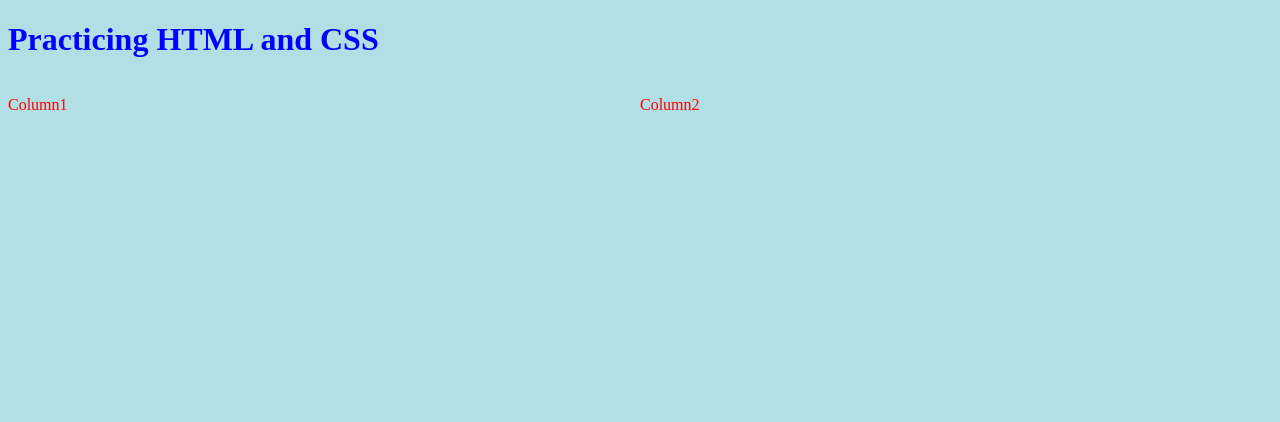
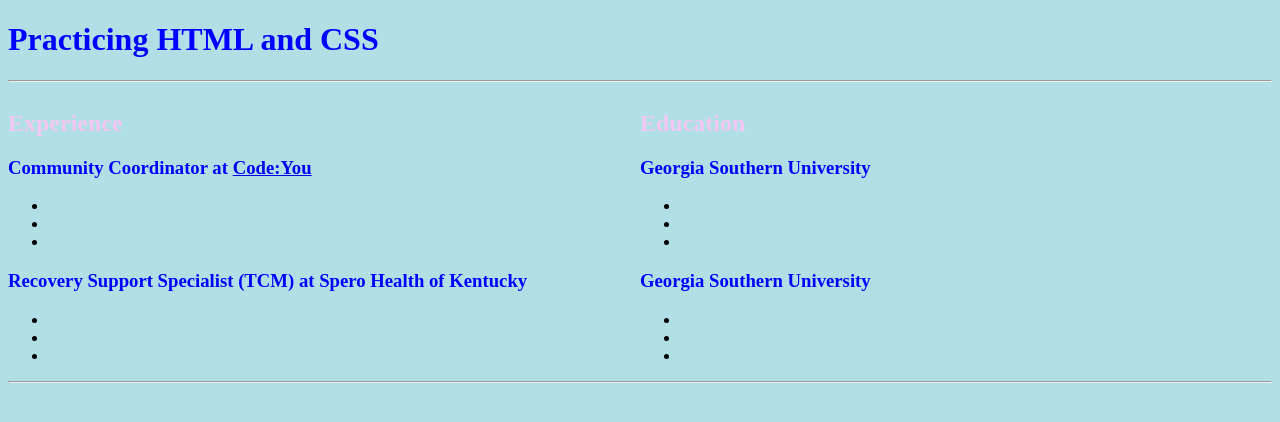
Before and after one commit to KaleeHoward/KaleeHoward, a plain HTML site: page index.html in a window 1280 px wide. Drawn offline with Linux system fonts and the light colour scheme.

Commit message:
final commit 5/20

```diff
--- a/index.html
+++ b/index.html
@@ -10,12 +10,43 @@
 
 <body>
 
+<hr>
+<div class="row">
+  <div class="column"><h2>Experience</h2>
+  <p><h3>Community Coordinator at <a href="https://code-you.org">Code:You</a></h3>
+  <ul>
+    <li></li>
+    <li></li>
+    <li></li>
+  </ul></p>
 
-<div class="row">
-  <div class="column"><p>Column1</p></div>
-  <div class="column"><p>Column2</p></div>
+  <h3>Recovery Support Specialist (TCM) at Spero Health of Kentucky</h3>
+  <ul>
+    <li></li>
+    <li></li>
+    <li></li>
+  </ul>
+  </div>
+
+
+  <div class="column"><h2>Education</h2>
+  <p><h3>Georgia Southern University</h3>
+  <ul>
+    <li></li>
+    <li></li>
+    <li></li>
+  </ul>
+
+    <h3>Georgia Southern University</h3>
+  <ul>
+    <li></li>
+    <li></li>
+    <li></li>
+  </ul></p>
+  </div>
 </div>
 
+<hr>
 
 </body>
 </html>
--- a/style.css
+++ b/style.css
@@ -3,6 +3,12 @@ body {
 }
 h1 {
   color: blue;
+}
+h2 {
+  color: rgb(243, 199, 243);
+}
+h3 {
+  color:blue;
 }
 p {
   color: red;
```
